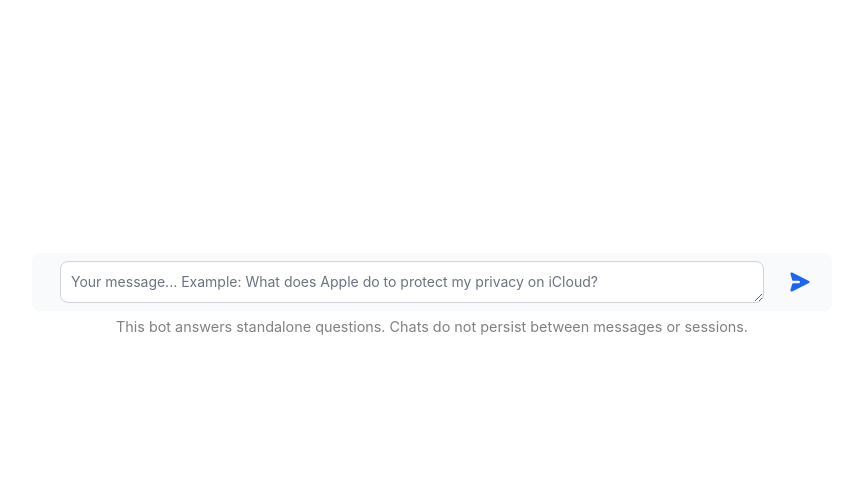
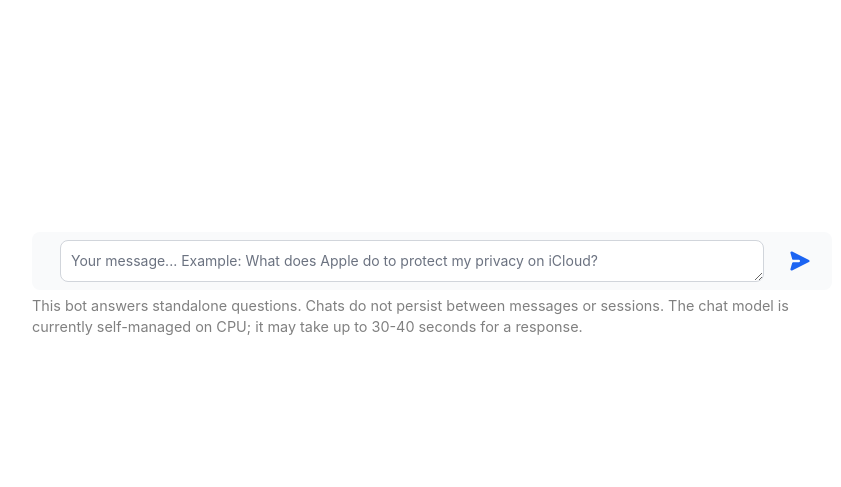
Before and after one commit to ijyliu/milvus-rag-web-app, a Flask app: page / in a window 1280 px wide. Shown: the part 398-885 px from the top of the page, without its empty margins (208-1049 px from the left). Run offline with Flask 3, Linux system fonts and the light colour scheme; parts of the project's set-up code (start-up, migrations or seed data) failed here and were passed over; some libraries are stand-ins or nearby versions.

Commit message:
add caveat on response time

```diff
--- a/App/templates/index.html
+++ b/App/templates/index.html
@@ -135,7 +135,7 @@
                 </form>
 
                 <span class="downwarning">This bot answers standalone questions. Chats do not persist between messages
-                    or sessions.</span>
+                    or sessions. The chat model is currently self-managed on CPU; it may take up to 30-40 seconds for a response.</span>
             </div>
         </div>
     </div>
```
